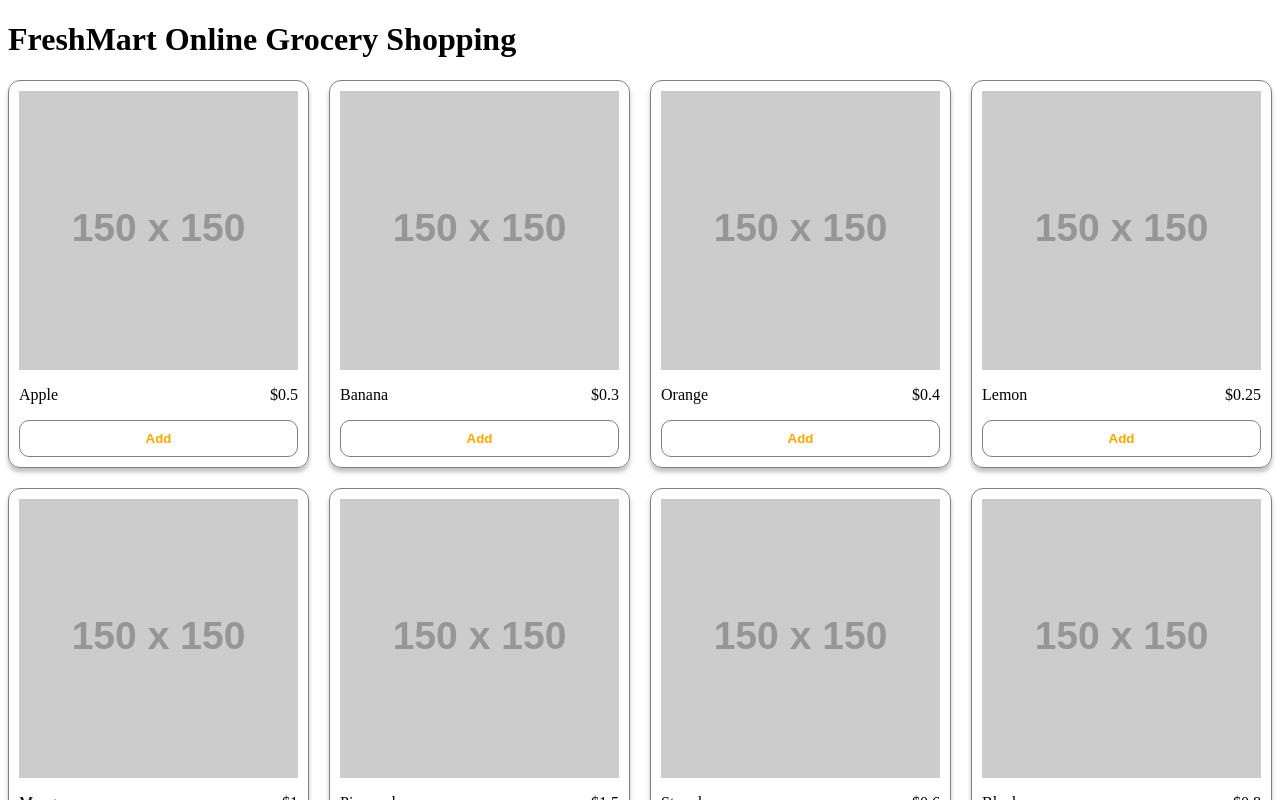
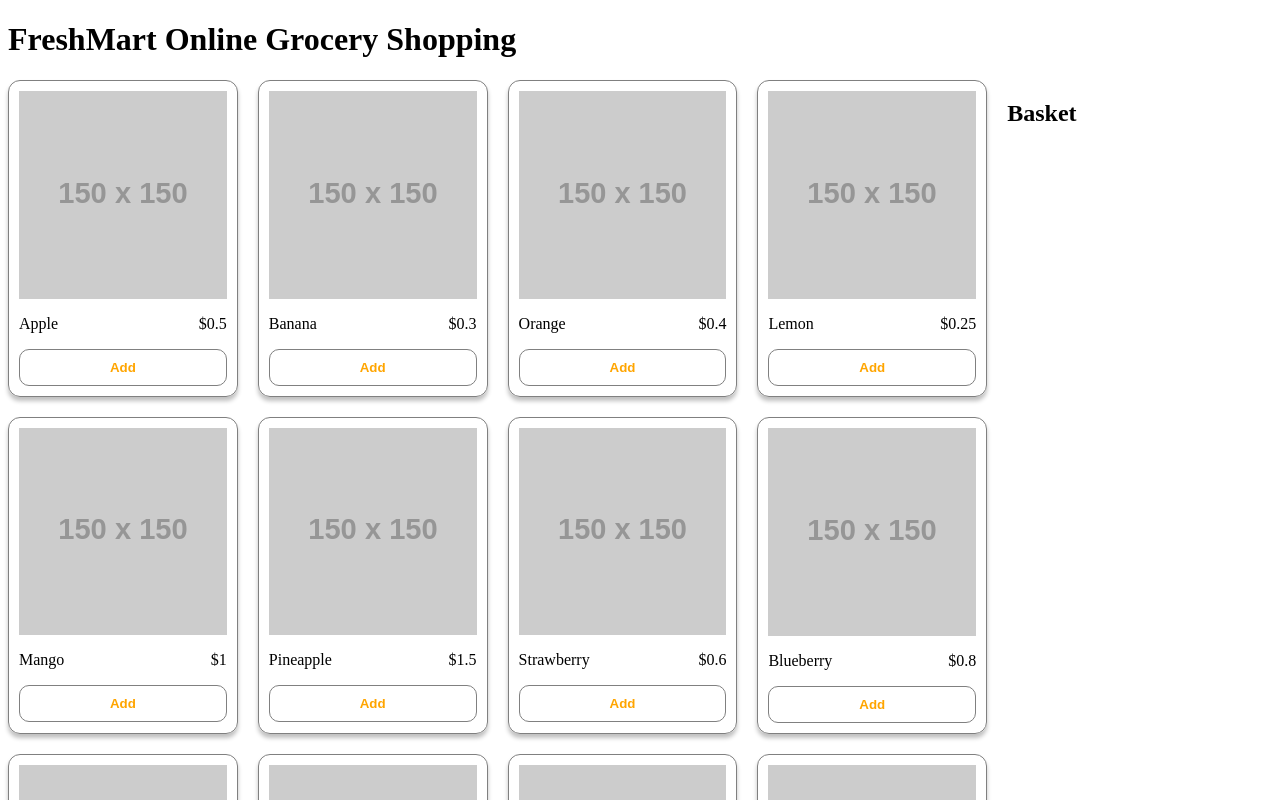
Before and after one commit to hien-tran-compado/grocery-store-app, a Vue app: page / in a window 1280 px wide. Shown: the top 800 px of the page. Built offline with nearby package versions, Linux system fonts and the light colour scheme.

Commit message:
add ShoppingList component

```diff
--- a/src/App.vue
+++ b/src/App.vue
@@ -1,34 +1,56 @@
 <template>
   <div id="app">
     <h1>FreshMart Online Grocery Shopping</h1>
+    <div class="container">
+
       <div class="items-box">
       <ItemCard
       v-for="(groceryItem, index) in groceryArray"
       :groceryItem="groceryItem"
-    :key="index"/>
+      :key="index"
+      @AddToBasket="handleAddItem"/>
     </div>
+    <div class="shopping-list">
+      <ShoppingList
+      :shoppingList="shoppingList"
+      />
+    </div>
+    </div>
+
   </div>
 </template>
 
 <script>
 import groceryData from './data/grocery-data.json'
 import ItemCard from './components/ItemCard.vue';
+import ShoppingList from './components/ShoppingList.vue'
 
 export default {
   name: 'App',
   components: {
-    ItemCard
+    ItemCard,
+    ShoppingList
   },
   data() {
     return {
-      groceryArray: groceryData
+      groceryArray: groceryData,
+      shoppingList: []
+    }
+  },
+  methods: {
+    handleAddItem(item) {
+      this.shoppingList.push(item);
+      console.log("add",item);
     }
   }
 }
 </script>
 
 <style lang="scss">
+.container {
+  display:flex;
   .items-box {
+    flex: 4;
     display: grid;
     grid-template-columns: 1fr;
     gap: 20px;
@@ -41,4 +63,12 @@
       grid-template-columns: 1fr 1fr 1fr 1fr;
     }
   }
+  .shopping-list {
+    flex: 1;
+    padding: 0 20px;
+  }
+}
+.items-box {
+
+}
 </style>
--- a/src/components/BaseButton.vue
+++ b/src/components/BaseButton.vue
@@ -1,5 +1,7 @@
 <template>
-    <button :class="handleButtonStyle">
+    <button
+    :class="handleButtonStyle"
+    @click="handleClick">
         <slot></slot>
     </button>
 </template>
@@ -8,6 +10,10 @@
 export default {
     name:'BaseButton',
     props: {
+        groceryItem : {
+            type: Object,
+            required: true
+        },
         buttonStyle: {
             type:String,
             default: "outlined"
@@ -19,6 +25,12 @@
                  return "outlined";
             }
             return this.buttonStyle
+        }
+    },
+    methods: {
+        handleClick() {
+            console.log('click',this.groceryItem);
+            this.$emit('click',this.groceryItem)
         }
     }
 }
--- a/src/components/ItemCard.vue
+++ b/src/components/ItemCard.vue
@@ -8,7 +8,11 @@
             <p class="card-title">{{groceryItem.name}}</p>
             <p class="card-description">${{groceryItem.price}}</p>
         </div>
-        <BaseButton buttonStyle="outlined">Add</BaseButton>
+        <BaseButton
+        :groceryItem="groceryItem"
+        buttonStyle="outlined"
+        @click="handleAddToBasket"
+        >Add</BaseButton>
        </div>
     </div>
   </template>
@@ -31,7 +35,12 @@
             required: true
         }
     },
-
+    methods: {
+        handleAddToBasket () {
+            console.log('AddToBasket',this.groceryItem);
+            this.$emit('AddToBasket',this.groceryItem);
+        }
+    }
   }
   </script>
 
--- /dev/null
+++ b/src/components/ShoppingList.vue
@@ -0,0 +1,24 @@
+<template>
+    <div>
+        <h2>Basket</h2>
+        <ul>
+            <li v-for="(shoppingListItem, index) in shoppingList"
+            :key="index"
+            >{{shoppingListItem}}</li>
+        </ul>
+    </div>
+</template>
+
+<script>
+export default {
+    name: 'ShoppingList',
+    props: {
+        shoppingList : {
+            type: Array,
+        }
+    }
+}
+</script>
+
+<style lang="scss">
+</style>
```
Lines whose indentation alone changed are shown as unchanged.
